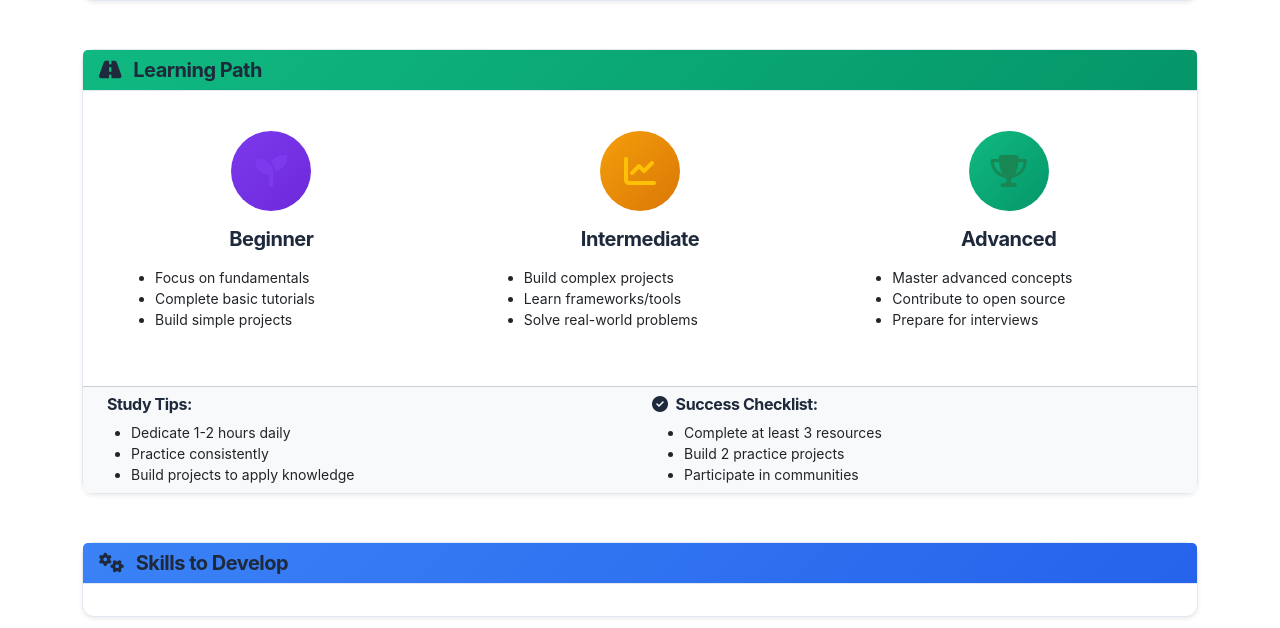
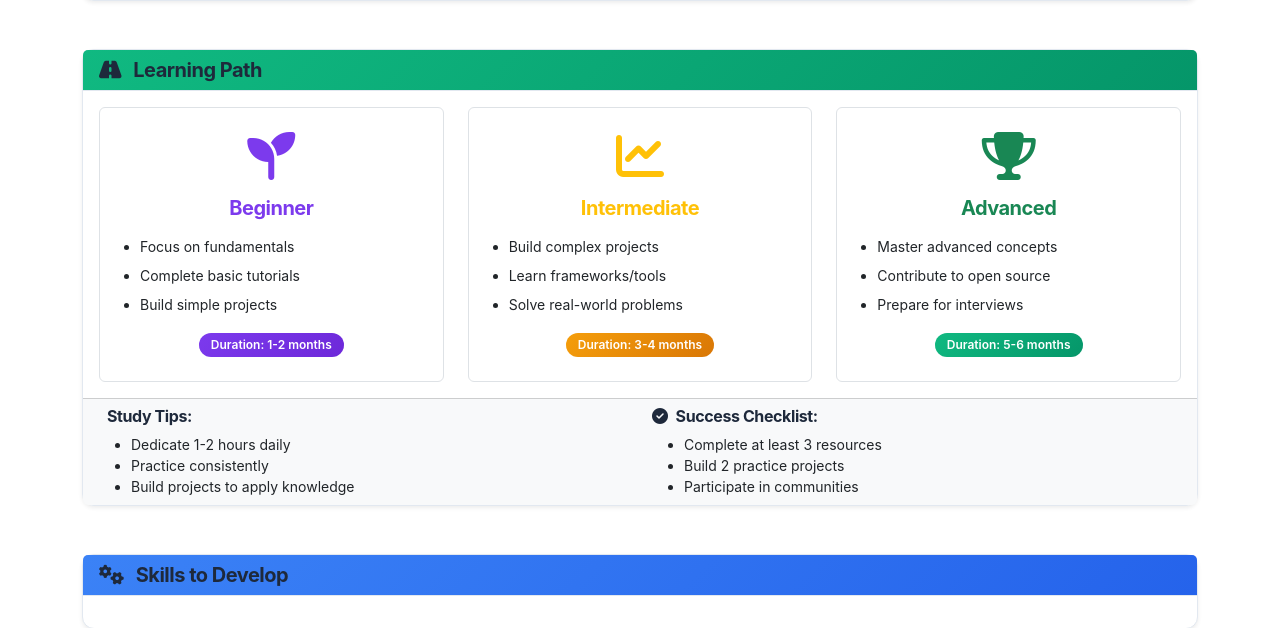
Before and after one commit to Vishwa-0/Placement-Readiness, a Flask app: template templates/learning_resources.html in a window 1280 px wide. Shown: the part 414-1042 px from the top of the page. Run offline with Flask 3, Linux system fonts and the light colour scheme; the template is opened without the code that fills it, so the values that code supplies are empty.

Commit message:
Update learning_resources.html

```diff
--- a/templates/learning_resources.html
+++ b/templates/learning_resources.html
@@ -68,7 +68,7 @@
         </div>
     </div>
 
-    <!-- Learning Path -->
+    <!-- Learning Path - UPDATED: Like Domain Focus Section -->
     <div class="card shadow-sm mb-5 border">
         <div class="card-header bg-success text-white">
             <h5 class="mb-0">
@@ -79,45 +79,57 @@
         <div class="card-body">
             <div class="row">
                 <div class="col-md-4">
-                    <div class="text-center p-4">
-                        <div class="rounded-circle bg-primary bg-opacity-10 d-inline-flex align-items-center justify-content-center mb-3" style="width: 80px; height: 80px;">
-                            <i class="fas fa-seedling fa-2x text-primary"></i>
+                    <div class="text-center p-4 border rounded h-100">
+                        <!-- Icon without background circle -->
+                        <div class="mb-3">
+                            <i class="fas fa-seedling fa-3x text-primary"></i>
                         </div>
-                        <h5>Beginner</h5>
-                        <p class="text-muted">{{ domain.levels.beginner }}</p>
-                        <ul class="text-start small">
-                            <li>Focus on fundamentals</li>
-                            <li>Complete basic tutorials</li>
+                        <h5 class="text-primary">Beginner</h5>
+                        <p class="text-muted mb-3">{{ domain.levels.beginner }}</p>
+                        <ul class="text-start small ps-3">
+                            <li class="mb-2">Focus on fundamentals</li>
+                            <li class="mb-2">Complete basic tutorials</li>
                             <li>Build simple projects</li>
                         </ul>
+                        <div class="mt-3">
+                            <span class="badge bg-primary">Duration: 1-2 months</span>
+                        </div>
                     </div>
                 </div>
                 <div class="col-md-4">
-                    <div class="text-center p-4">
-                        <div class="rounded-circle bg-warning bg-opacity-10 d-inline-flex align-items-center justify-content-center mb-3" style="width: 80px; height: 80px;">
-                            <i class="fas fa-chart-line fa-2x text-warning"></i>
+                    <div class="text-center p-4 border rounded h-100">
+                        <!-- Icon without background circle -->
+                        <div class="mb-3">
+                            <i class="fas fa-chart-line fa-3x text-warning"></i>
                         </div>
-                        <h5>Intermediate</h5>
-                        <p class="text-muted">{{ domain.levels.intermediate }}</p>
-                        <ul class="text-start small">
-                            <li>Build complex projects</li>
-                            <li>Learn frameworks/tools</li>
+                        <h5 class="text-warning">Intermediate</h5>
+                        <p class="text-muted mb-3">{{ domain.levels.intermediate }}</p>
+                        <ul class="text-start small ps-3">
+                            <li class="mb-2">Build complex projects</li>
+                            <li class="mb-2">Learn frameworks/tools</li>
                             <li>Solve real-world problems</li>
                         </ul>
+                        <div class="mt-3">
+                            <span class="badge bg-warning">Duration: 3-4 months</span>
+                        </div>
                     </div>
                 </div>
                 <div class="col-md-4">
-                    <div class="text-center p-4">
-                        <div class="rounded-circle bg-success bg-opacity-10 d-inline-flex align-items-center justify-content-center mb-3" style="width: 80px; height: 80px;">
-                            <i class="fas fa-trophy fa-2x text-success"></i>
+                    <div class="text-center p-4 border rounded h-100">
+                        <!-- Icon without background circle -->
+                        <div class="mb-3">
+                            <i class="fas fa-trophy fa-3x text-success"></i>
                         </div>
-                        <h5>Advanced</h5>
-                        <p class="text-muted">{{ domain.levels.advanced }}</p>
-                        <ul class="text-start small">
-                            <li>Master advanced concepts</li>
-                            <li>Contribute to open source</li>
+                        <h5 class="text-success">Advanced</h5>
+                        <p class="text-muted mb-3">{{ domain.levels.advanced }}</p>
+                        <ul class="text-start small ps-3">
+                            <li class="mb-2">Master advanced concepts</li>
+                            <li class="mb-2">Contribute to open source</li>
                             <li>Prepare for interviews</li>
                         </ul>
+                        <div class="mt-3">
+                            <span class="badge bg-success">Duration: 5-6 months</span>
+                        </div>
                     </div>
                 </div>
             </div>
@@ -144,7 +156,7 @@
         </div>
     </div>
 
-    <!-- Skill Development -->
+    <!-- Skill Development - Like Domain Cards -->
     <div class="card shadow-sm mb-5 border">
         <div class="card-header bg-info text-white">
             <h5 class="mb-0">
@@ -158,7 +170,10 @@
                 <div class="col-md-4 col-sm-6 mb-3">
                     <div class="card border h-100">
                         <div class="card-body text-center">
-                            <i class="fas fa-check-circle text-success fa-lg mb-2"></i>
+                            <!-- Icon without background circle -->
+                            <div class="mb-2">
+                                <i class="fas fa-check-circle text-success fa-2x"></i>
+                            </div>
                             <h6 class="card-title mb-2">{{ skill }}</h6>
                             <div class="progress mb-2" style="height: 8px;">
                                 {% set progress = [30, 40, 50, 60, 70, 80, 90, 100] %}
@@ -166,11 +181,11 @@
                             </div>
                             <small class="text-muted">
                                 {% if loop.index0 < 3 %}
-                                Beginner Level
+                                <span class="badge bg-primary">Beginner Level</span>
                                 {% elif loop.index0 < 5 %}
-                                Intermediate Level
+                                <span class="badge bg-warning">Intermediate Level</span>
                                 {% else %}
-                                Advanced Level
+                                <span class="badge bg-success">Advanced Level</span>
                                 {% endif %}
                             </small>
                         </div>
```
